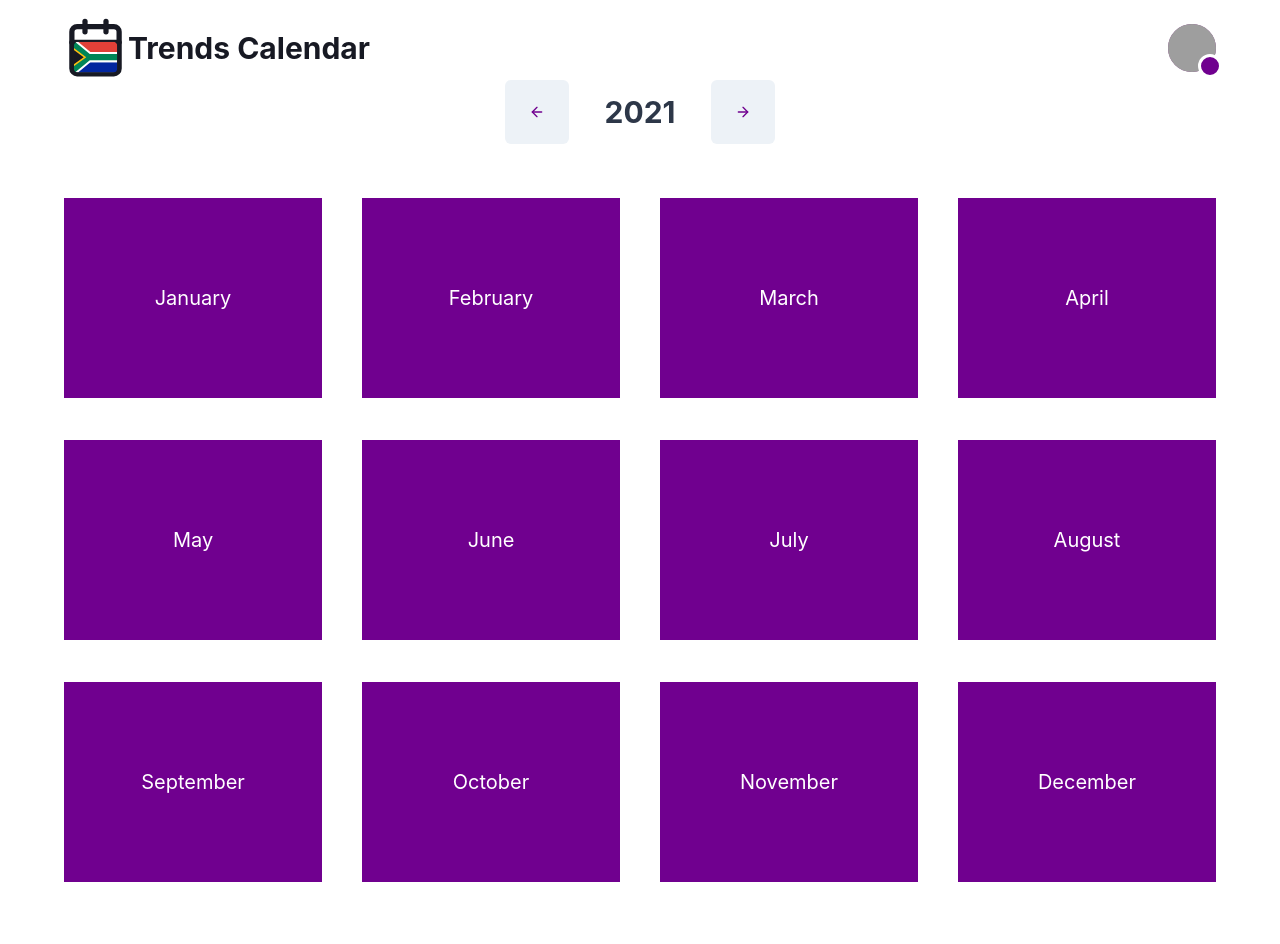
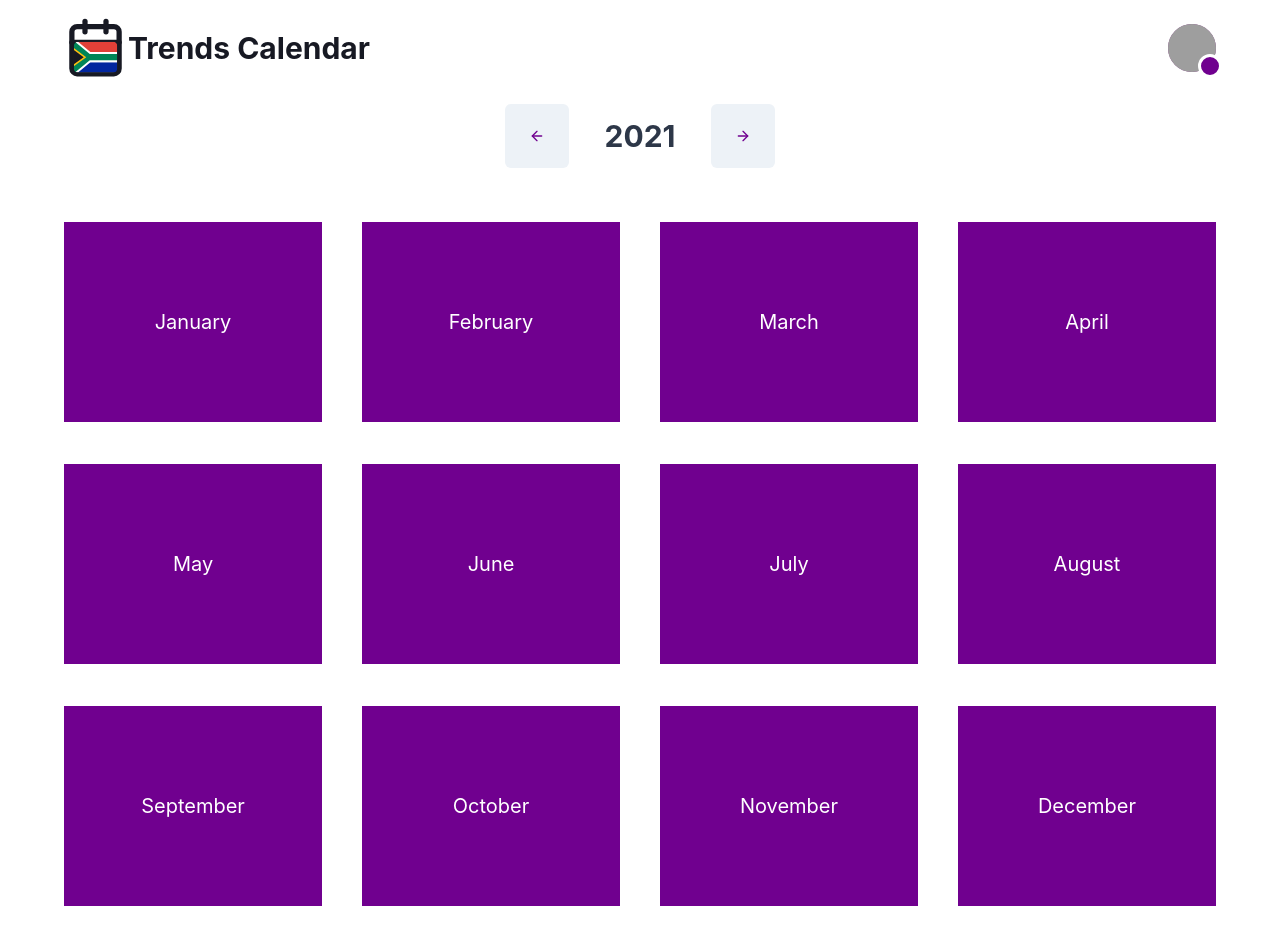
Before and after one commit to TebzaTheMan/sa-trends-calendar, a Next.js app: page / in a window 1280 px wide. Shown: the top 944 px of the page. Built offline with nearby package versions, Linux system fonts and the light colour scheme; grey boxes are pictures that could not be loaded.

Commit message:
style: add margin top for nav

```diff
--- a/components/Navigation.tsx
+++ b/components/Navigation.tsx
@@ -5,7 +5,7 @@ import { Flex, Spacer } from "@chakra-ui/react";
 const Navigation = () => {
   const theme = useTheme();
   return (
-    <Flex align={"center"}>
+    <Flex align={"center"} mt={6}>
       <Spacer />
       <IconButton
         aria-label="Previous year"
```
